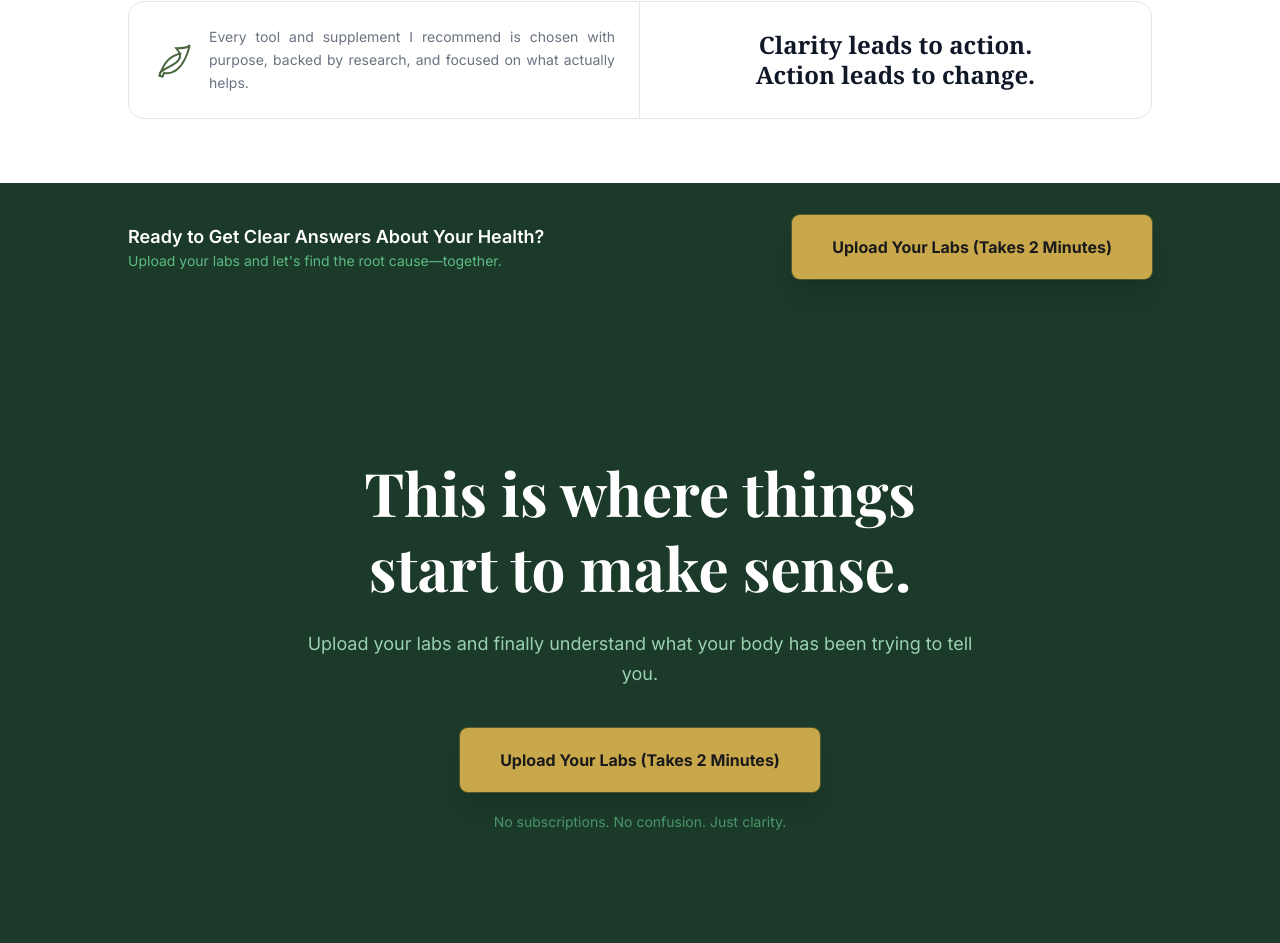
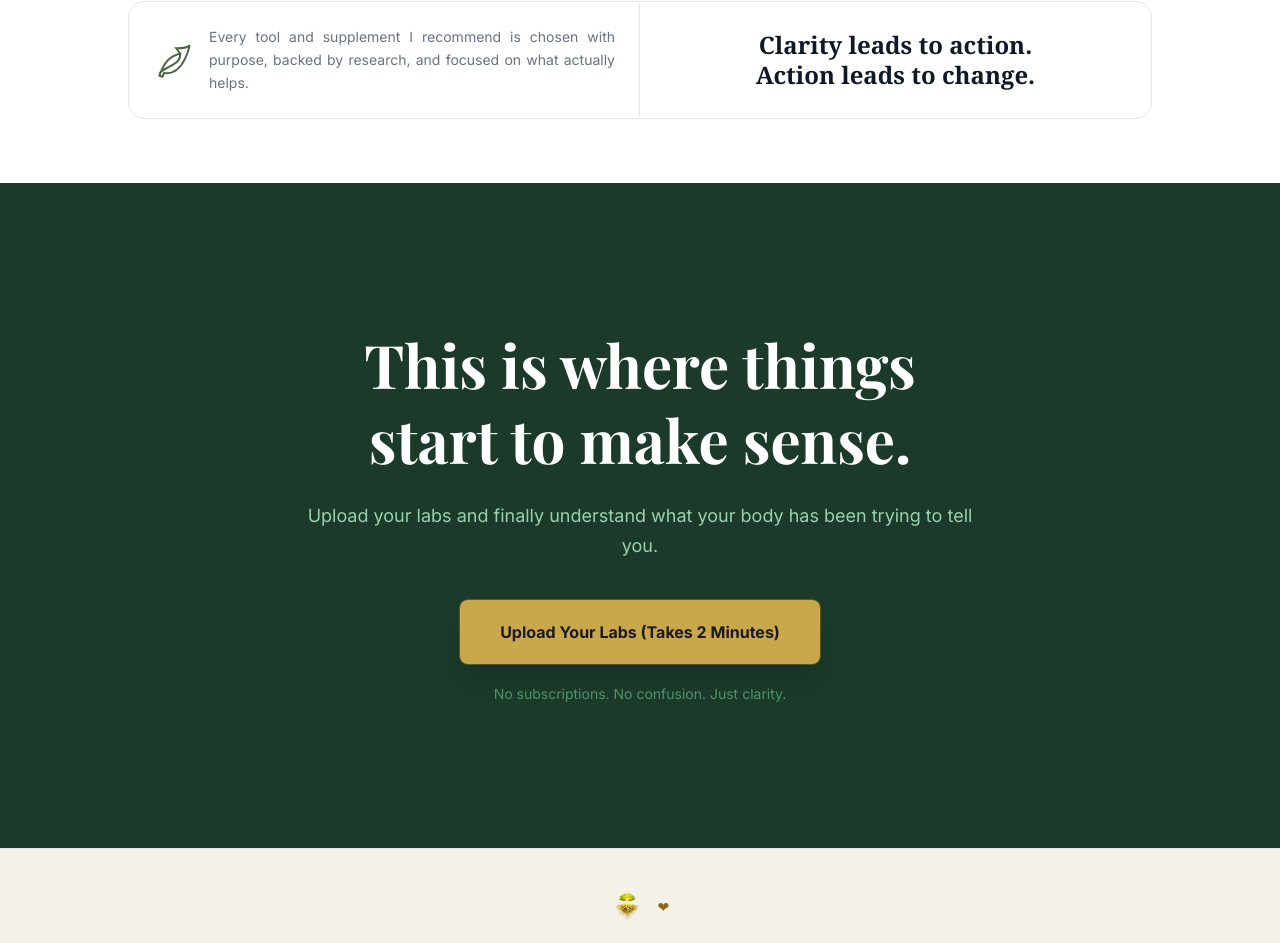
Before and after one commit to Sherryfarmshop/rooted-clarity-website, a Next.js app: page / in a window 1280 px wide. Shown: the part 7407-8350 px from the top of the page. Built offline with nearby package versions, Linux system fonts and the light colour scheme; a web font is replaced by a local one.

Commit message:
remove-supplements-footer-cta

```diff
--- a/src/components/Supplements.tsx
+++ b/src/components/Supplements.tsx
@@ -172,21 +172,7 @@ export default function Supplements() {
         </div>
       </div>
 
-      {/* Footer CTA */}
-      <div className="bg-[#1B3A2A] px-6 py-8">
-        <div className="max-w-5xl mx-auto flex flex-col sm:flex-row items-center justify-between gap-4">
-          <div>
-            <p className="text-white font-semibold text-lg">Ready to Get Clear Answers About Your Health?</p>
-            <p className="text-green-300/70 text-sm">Upload your labs and let&apos;s find the root cause—together.</p>
-          </div>
-          <a
-            href="#signup"
-            className="flex-shrink-0 inline-block bg-[#C9A84C] text-[#1a1a1a] font-bold px-10 py-5 rounded-lg text-base shadow-xl ring-1 ring-[#a8893d]/40 hover:bg-[#b0873a] hover:-translate-y-0.5 transition-all duration-200 whitespace-nowrap"
-          >
-            Upload Your Labs (Takes 2 Minutes)
-          </a>
-        </div>
-      </div>
+
 
     </section>
   );
```
